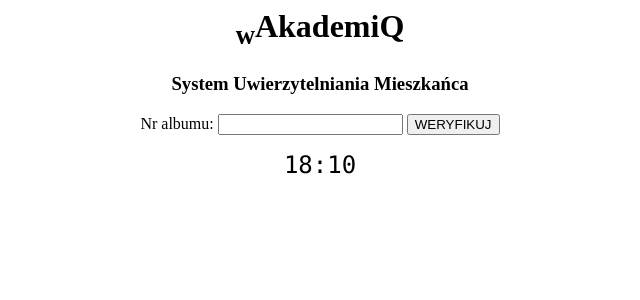
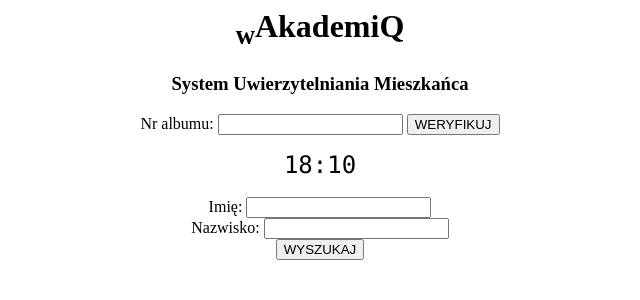
Before and after one commit to studenciaki/wAkademiQ, a PHP site: page / in a window 1280 px wide. Shown: the top 300 px of the page, without its empty margins (320-960 px from the left). Run offline with PHP 8.4, Linux system fonts and the light colour scheme.

Commit message:
Update index.php

```diff
--- a/index.php
+++ b/index.php
@@ -23,6 +23,12 @@ if(min<10)
 document.write(godz + ':' + min);
 </script>
 </font>
+<br><br>
+<form action="wyszukaj.php" method="post">
+Imię:  <input type="text" name="imie"/><br>
+Nazwisko:  <input type="text" name="nazwisko"/><br>
+<input type="submit" name="submit" value="WYSZUKAJ"/>
+</form>
 <?php
 if(isset($_SESSION['nr_albumu']) && isset($_SESSION['powiadomiony']))
 {
```
